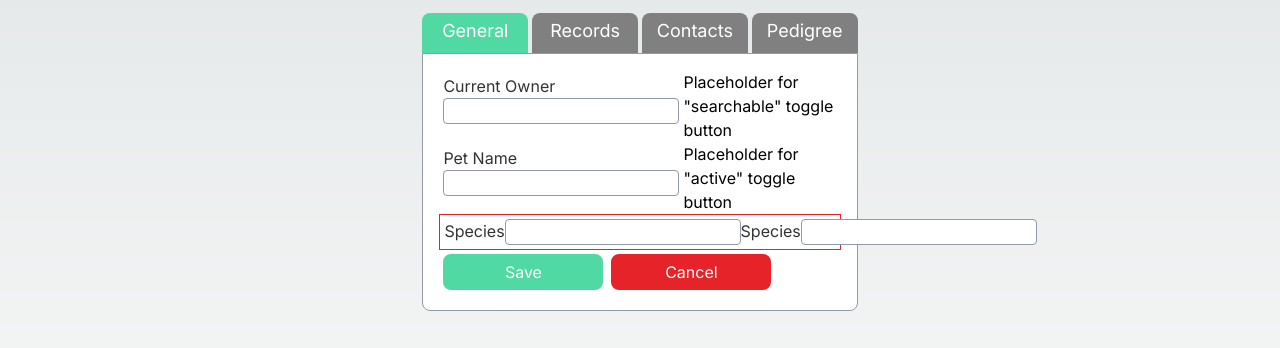
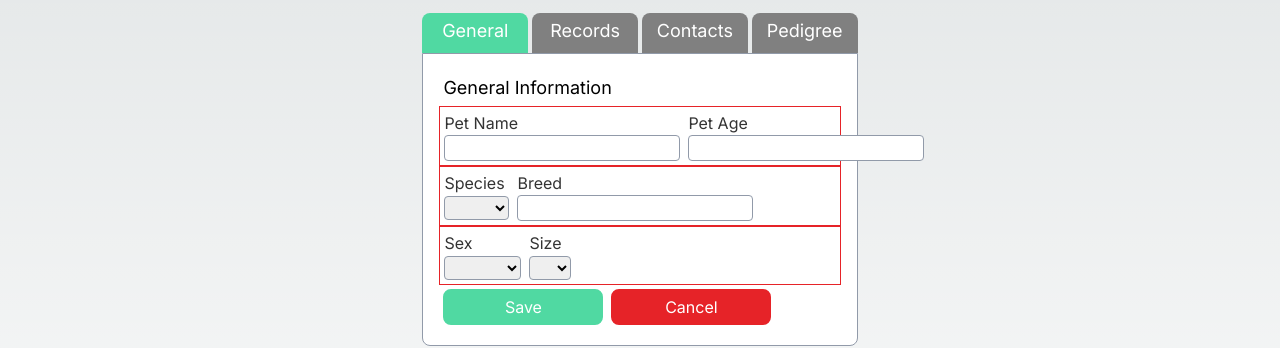
Before and after one commit to samnbogen/petstarz, a Next.js app: page /userSupplier/petcard in a window 1280 px wide. Shown: the part 475-823 px from the top of the page. Built offline with nearby package versions, Linux system fonts and the light colour scheme; no server answers; a web font is replaced by a local one.

Commit message:
Started on new version of form

```diff
--- a/app/userSupplier/petcard/form.js
+++ b/app/userSupplier/petcard/form.js
@@ -2,41 +2,63 @@ export default function PetCardForm() {
 
 // add photo
 // fixed - yes/no
-// size - small, medium, large, extra large
+// size - small, medium, large, extra large (done)
 // about section (additional info)
-// name required
-// age required
-// sex - drop down
-// species - drop down (dog, cat, other)
-// if cat or dog (breed) if other (type)
+// name required (done)
+// age required (done)
+// sex - drop down (done)
+// species - drop down (dog, cat, other) (done)
+// if cat or dog (breed) if other (type) (done-ish)
 
     return (
         <div  className="border rounded-b-lg border-light-gray p-4 w-2/5 bg-white">
-            <div class="flex flex-row">
-                <div className="p-1">
-                    <label class="text-gray block" for="currentOwner">Current Owner</label>
-                    <input class="border border-light-gray rounded" type="text" id="currentOwner" name="currentOwner" />
+            <h1 class="text-lg p-1">General Information</h1>
+            <div class="flex flex-row border border-red"> {/*border visible for flex box work*/}
+                <div class="p-1">
+                    <label class="text-gray block" for="petName">Pet Name</label>
+                    <input class="border border-light-gray rounded" type="text" id="petName" name="petName" />
                 </div>
-                <div>
-                    <p>Placeholder for "searchable" toggle button</p>
+                <div class="p-1">
+                    <label class="text-gray block" for="petAge">Pet Age</label>
+                    <input class="border border-light-gray rounded" type="text" id="petAge" name="petAge" />
                 </div>
             </div>
-            <div class="flex flex-row">
-                <div className="p-1">
-                    <label class="text-gray block" for="petName">Pet Name</label>
-                    <input class=" border border-light-gray rounded" type="text" id="petName" name="petName" />
+            <div class="flex flex-row border border-red"> {/*border visible for flex box work*/}
+                <div class="p-1">
+                    <label class="text-gray block" for="species">Species</label>
+                    <select class="border border-light-gray rounded" type="text" id="species" name="species">
+                        <option selected></option>
+                        <option value = "dog">Dog</option>
+                        <option value = "cat">Cat</option>
+                        <option value = "other">Other</option>
+                    </select>
                 </div>
-                <div>
-                    <p>Placeholder for "active" toggle button</p>
+                <div class="p-1">
+                    <label class="text-gray block" for="breed">Breed</label> {/*if other, change to type instead of breed*/}
+                    <input class="border border-light-gray rounded" type="text" id="breed" name="breed" />
                 </div>
             </div>
-            <div className="flex flex-row border border-red p-1"> {/*Why does this get pushed outside of the box??*/}
-                    <label class="text-gray block" for="species">Species</label>
-                    <input class=" border border-light-gray rounded" type="text" id="species" name="species" />
-                    <label class="text-gray block" for="species">Species</label>
-                    <input class=" border border-light-gray rounded" type="text" id="species" name="species" />
+            <div class="flex flex-row border border-red"> {/*border visible for flex box work*/}
+                <div class="p-1">
+                    <label class="text-gray block" for="sex">Sex</label>
+                    <select class="border border-light-gray rounded" type="text" id="sex" name="sex">
+                        <option selected></option>
+                        <option value = "male">Male</option>
+                        <option value = "female">Female</option>
+                    </select>
+                </div>
+                <div class="p-1">
+                    <label class="text-gray block" for="size">Size</label>
+                    <select class="border border-light-gray rounded" type="text" id="size" name="size">
+                        <option selected></option>
+                        <option value = "small">S</option>
+                        <option value = "medium">M</option>
+                        <option value = "large">L</option>
+                        <option value = "extraLarge">XL</option>
+                    </select>
+                </div>
             </div>
-            {/*New form is above this line*/}
+            {/*New form content is above this line*/}
             <div className="flex flex-row p-1">
                 <div class="mr-1">
                     <div class="text-center text-white p-1 w-40 border-2 border-green bg-green rounded-lg hover:bg-white hover:cursor-pointer hover:text-green">
```
